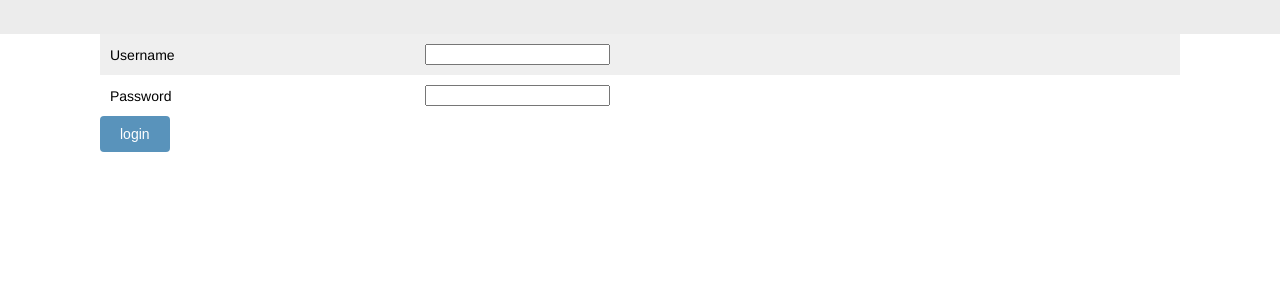
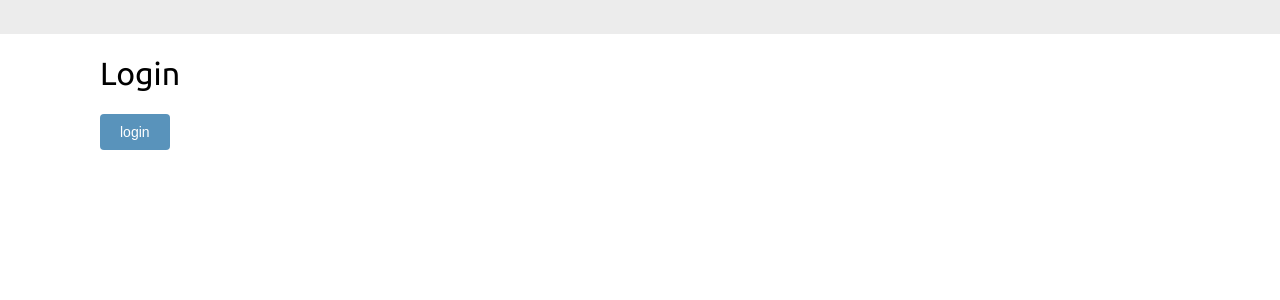
Before and after one commit to tdbui1209/Online-shop-with-django, a Django app: template accounts/templates/registration/login.html in a window 1280 px wide. Shown: the part 46-346 px from the top of the page. Run offline with Django 4.2, Linux system fonts and the light colour scheme; the template is opened without the code that fills it: values that come from a table or form of the project are taken from there, others are empty; tables that the repository leaves empty hold one stand-in row (values such as "Sample post"); form fields are guessed from the names that the template uses; parts of the project's set-up code (start-up, migrations or seed data) failed here and were passed over.

Commit message:
fix login, signup form

```diff
--- a/accounts/templates/registration/login.html
+++ b/accounts/templates/registration/login.html
@@ -17,18 +17,22 @@
 
   <form method="post" action="{% url 'login' %}">
     {% csrf_token %}
-    <table>
-      <tr>
-        <td>{{ form.username.label_tag }}</td>
-        <td>{{ form.username }}</td>
-      </tr>
-      <tr>
-        <td>{{ form.password.label_tag }}</td>
-        <td>{{ form.password }}</td>
-      </tr>
-    </table>
-    <input type="submit" value="login">
-    <input type="hidden" name="next" value="{{ next }}">
+    <h1>Login</h1>
+    {% for field in form %}
+      <p>
+        {{ field.label_tag }}<br>
+        {{ field }}
+        {% if field.help_text %}
+          <small style="color: grey">{{ field.help_text }}</small>
+        {% endif %}
+        {% for error in field.errors %}
+          <p style="color: red">{{ error }}</p>
+        {% endfor %}
+
+    {% endfor %}
+        <input type="submit" value="login">
+        <input type="hidden" name="next" value="{{ next }}">
+      </p>
   </form>
 
 {% endblock %}
--- a/accounts/templates/registration/signup.html
+++ b/accounts/templates/registration/signup.html
@@ -15,8 +15,8 @@
 		</ul>
 		{% endif %}
 	 	{{ field.label_tag }} {{ field }}
-	</p>
 	{% endfor %}
 	<input type="submit" value="Signup" />
+	</p>
 </form>
 {% endblock content%}
```
